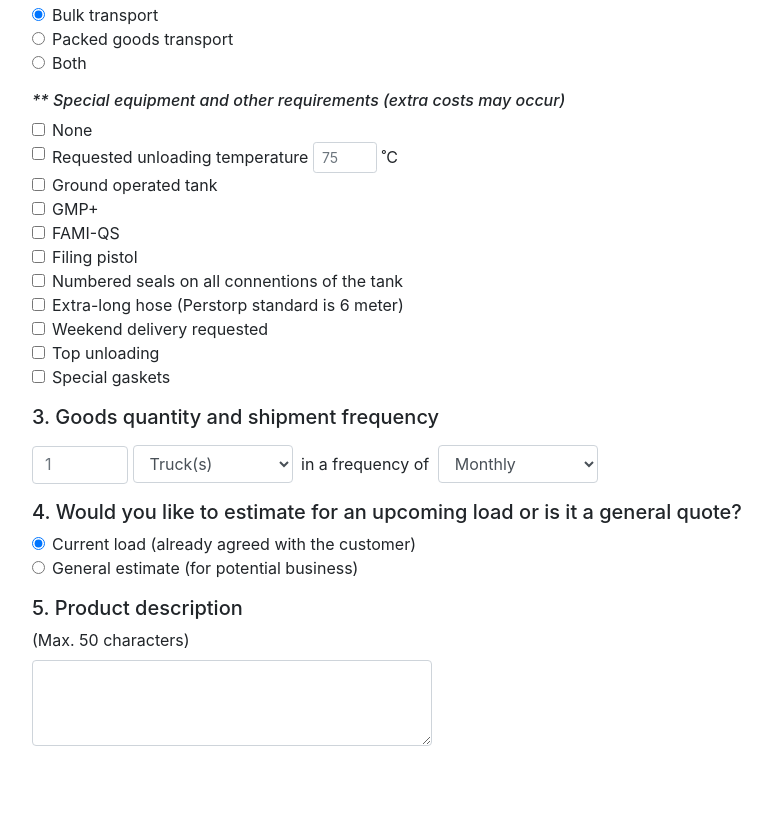
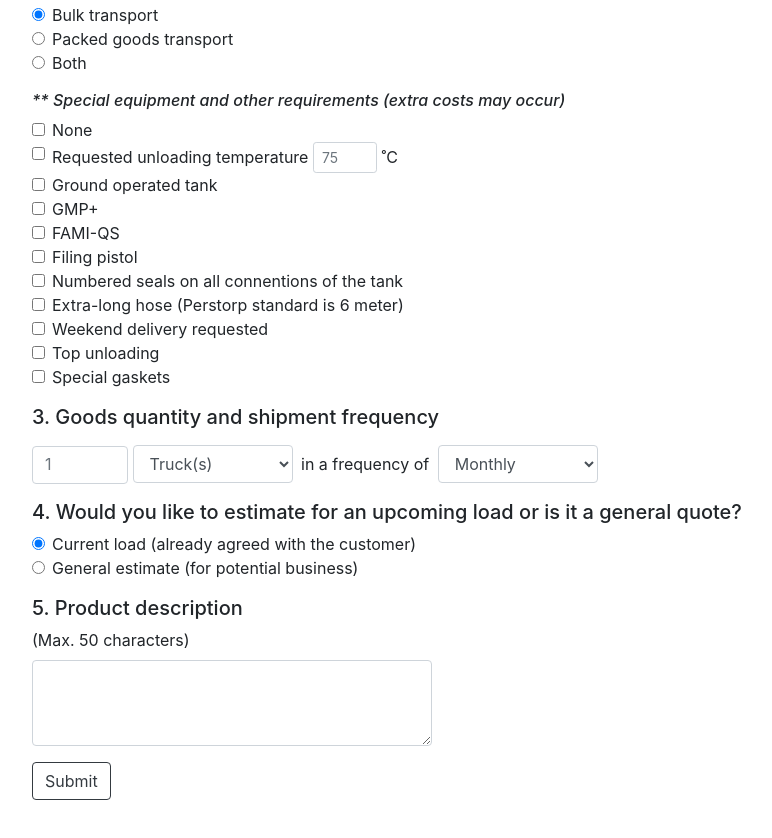
Before and after one commit to rubikuo/Enquiry-Form-Perstorp, a plain HTML site: page index.html in a window 1280 px wide. Shown: the part 538-1376 px from the top of the page, without its empty margins (101-873 px from the left). Before the commit the page ends 1332 px from the top, so only its background shows below. Drawn offline with nearby package versions, Linux system fonts and the light colour scheme.

Commit message:
need to merge when request7&8  is done and ready for test

```diff
--- a/index.html
+++ b/index.html
@@ -176,6 +176,10 @@
           maxlength="50" id="product-decription" rows="3" required></textarea>
       </div>
 
+      <!---Request 9------------------------------------------------------------------------>
+      <!-----------Button------->
+      <button type="submit" class="btn btn-outline-dark">Submit</button>
+
     </form>
   </div>
 
```
